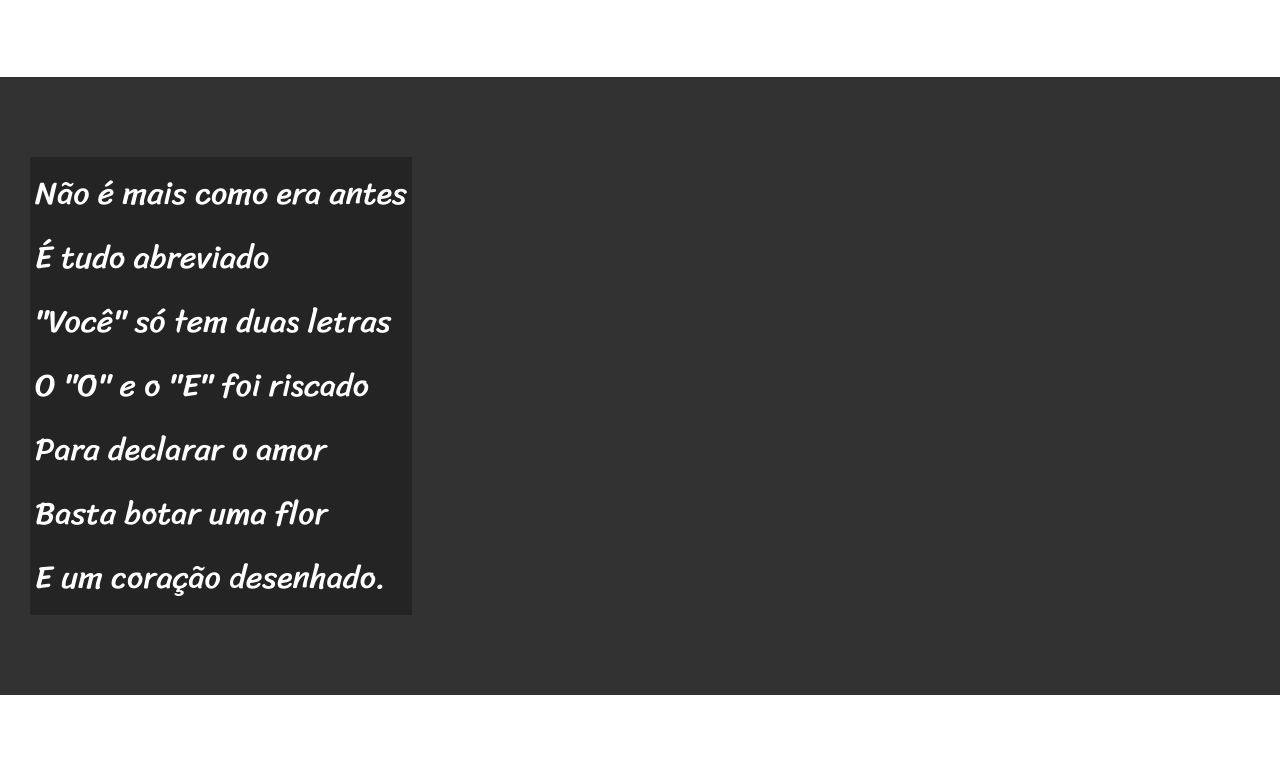
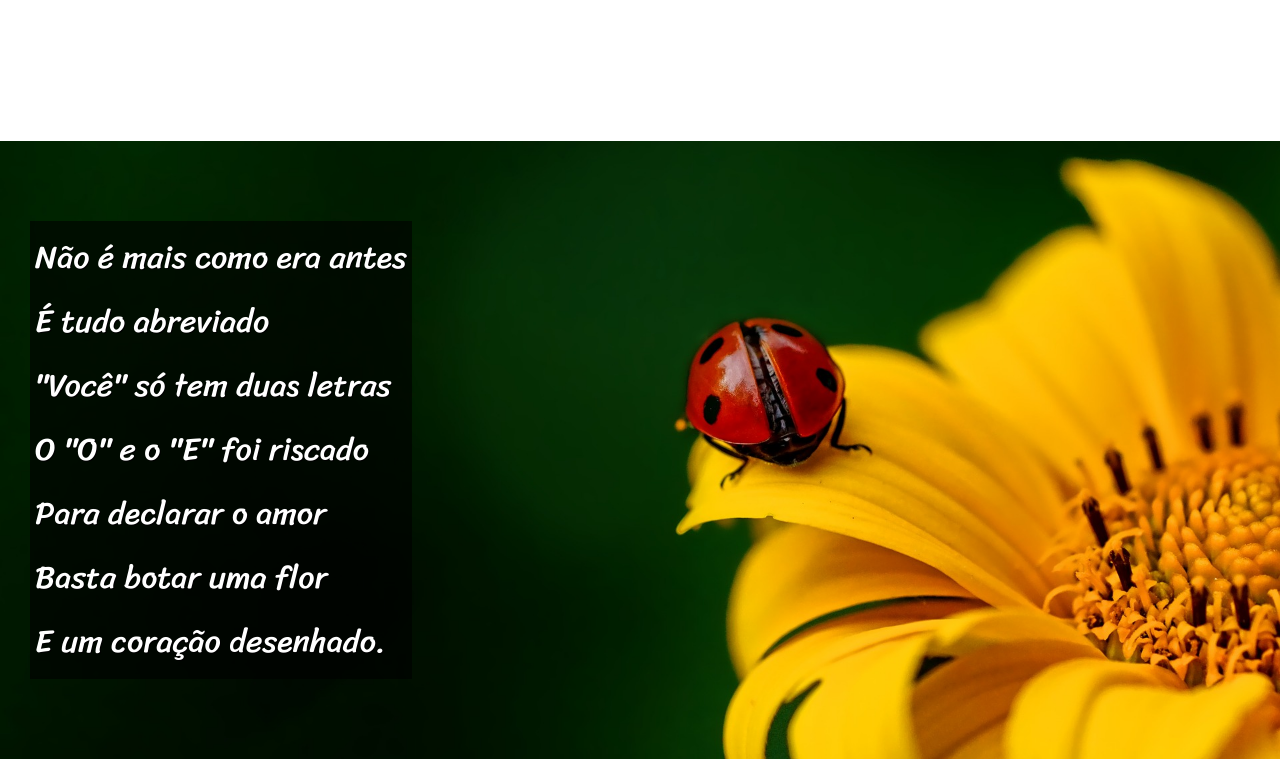
Before and after one commit to cordeiromarcio/html-css, a plain HTML site: page exercicios/desafio012/index.html in a window 1280 px wide. Shown: the part 763-1526 px from the top of the page. Drawn offline with Linux system fonts and the light colour scheme.

Commit message:
Aplicando Efeito Parallax

```diff
--- a/exercicios/desafio012/estilo/style.css
+++ b/exercicios/desafio012/estilo/style.css
@@ -58,6 +58,10 @@ section{
     font-size: 2.5vw;
 }
 
+section > p{
+    padding-bottom: 2em;
+}
+
 section.normal{
     background-color: white;
     color: black;
@@ -66,12 +70,27 @@ section.normal{
 section.imagem{
     background-color: rgb(50, 50, 50);
     color: white;
+    box-shadow: inset 6px 6px 13 px 0px rgba(0, 0, 0, 0.472);
+    background-size: cover;
+    background-attachment: fixed;
 }
 
 section.imagem >p {
     display: inline-block;
     padding: 5px;
-    background-color: rgba(0, 0, 0, 0.274);
+    background-color: rgba(0, 0, 0, 0.606);
+    text-shadow: 1px 1px 0px black;
+}
+
+section#img01{
+background-image: url('../imagens/background001.jpg');
+background-position: right center;
+
+}
+
+section#img02{
+background-image: url(../imagens/background002.jpg);
+
 }
 
 footer{
--- a/exercicios/desafio012/index.html
+++ b/exercicios/desafio012/index.html
@@ -25,7 +25,7 @@
         </p>
     </section>
 
-    <section class="imagem">
+    <section class="imagem" id="img01">
         <p>
             Não é mais como era antes <br>
             É tudo abreviado <br>
@@ -59,7 +59,7 @@
 
     </section>
 
-    <section class="imagem">
+    <section class="imagem" id="img02">
         <p>
             Tenho saudade das cartas <br>
             Escritas com a própria mão <br>
```
